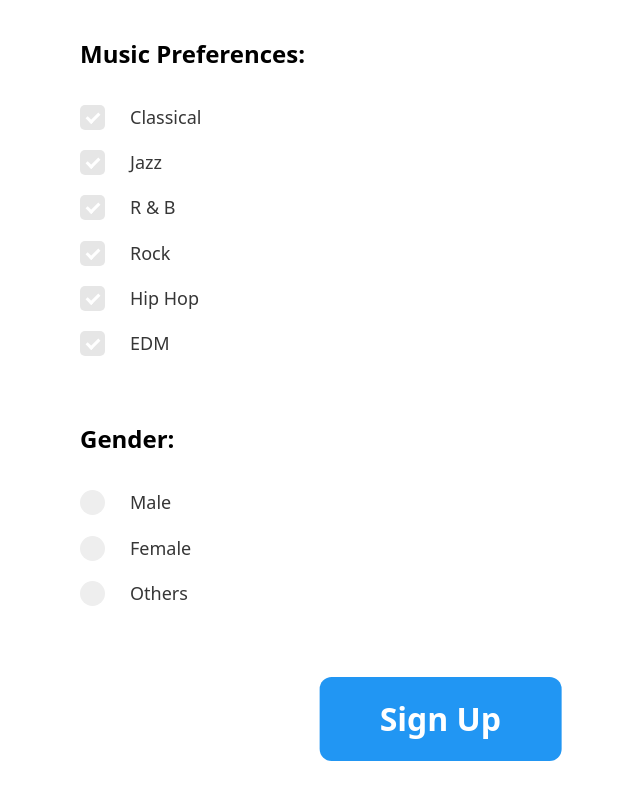
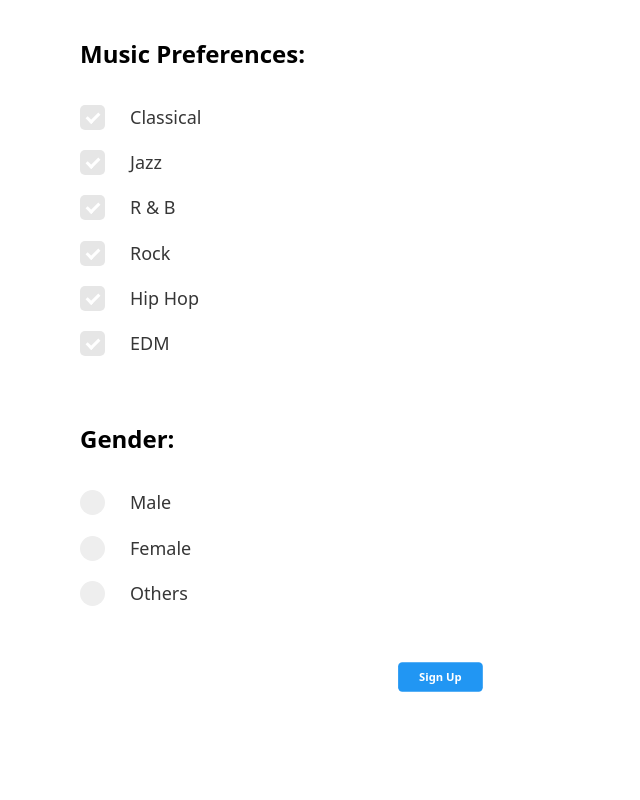
Before and after one commit to EkamNatt/SCUBER, a website built with Vite: page passenger-signup.html in a window 1280 px wide. Shown: the part 1568-2368 px from the top of the page, without its empty margins (200-840 px from the left). After the commit the page ends 2336 px from the top, so only its background shows below. Built offline with nearby package versions, Linux system fonts and the light colour scheme.

Commit message:
signup button

```diff
--- a/CSS/Signup.css
+++ b/CSS/Signup.css
@@ -1,12 +1,3 @@
-[type="submit"] {
-    background-color:#2196F3;
-    color: White;
-    font-weight: bolder;
-    scale: 200%;
-    margin-top: 50px;
-    margin-bottom: 100px;
-}
-
 /* input hint */
 [type="text"] {
     font-size: medium;
--- a/passenger-signup.html
+++ b/passenger-signup.html
@@ -14,6 +14,20 @@
 
 
   <style>
+    [type="submit"] {
+      background-color:#2196F3;
+      color: White;
+      font-weight: bolder;
+      margin-top: 50px;
+      margin-bottom: 50px;
+      transform: scale(0.7);
+      transition-duration: 0.5s;
+    }
+    [type="submit"]:hover {
+      transform: scale(1);
+      transition-duration: 0.5s;
+    }
+
     body {
       display: flex;
       flex-direction: column;
@@ -227,8 +241,6 @@
       <span class="checkmark"></span>
     </label>
 
-    <br>
-
     <button type="submit">Sign Up</button>
   </div>
 </form>
```
Also changed, not shown: driver-signup.html (+27 -4 lines).
